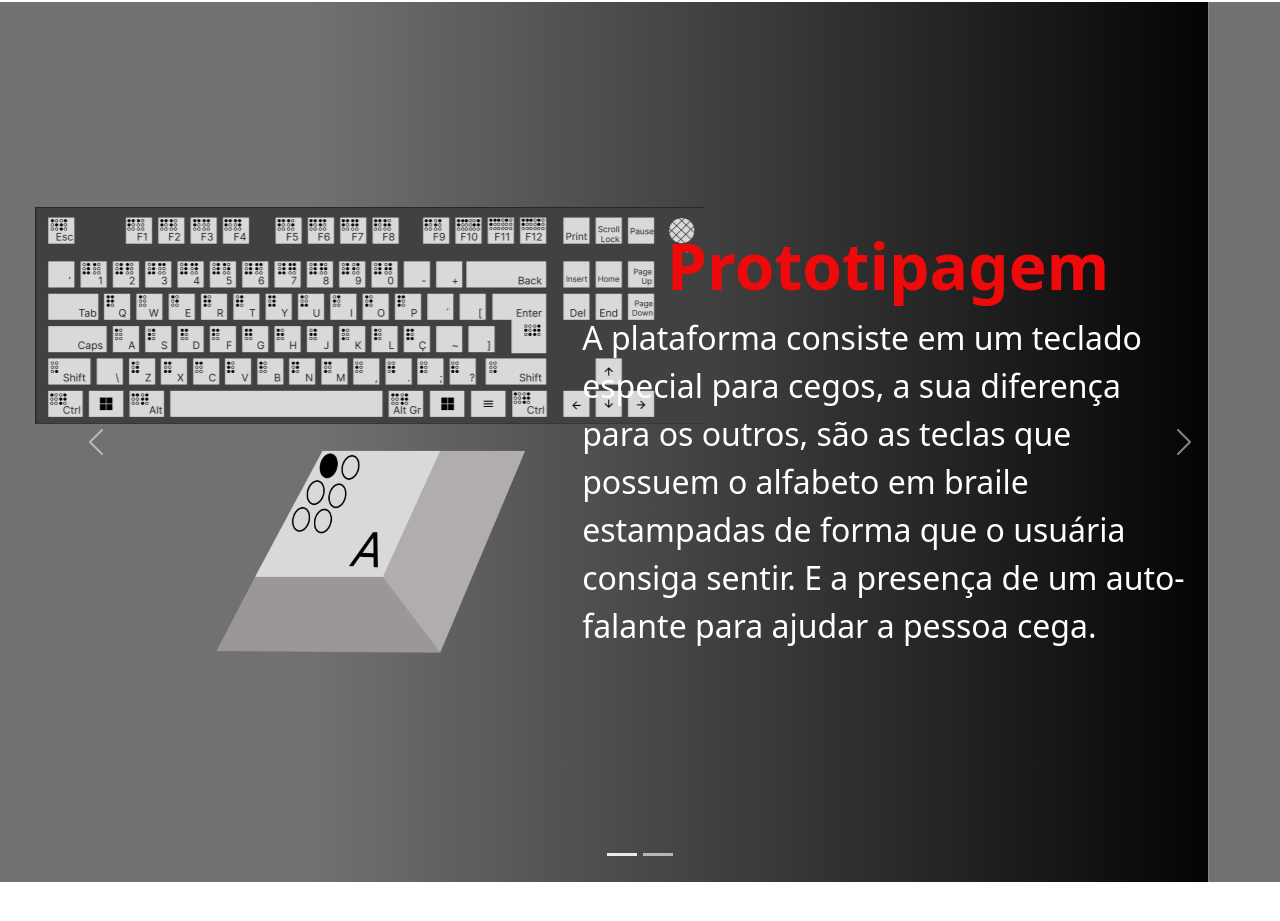
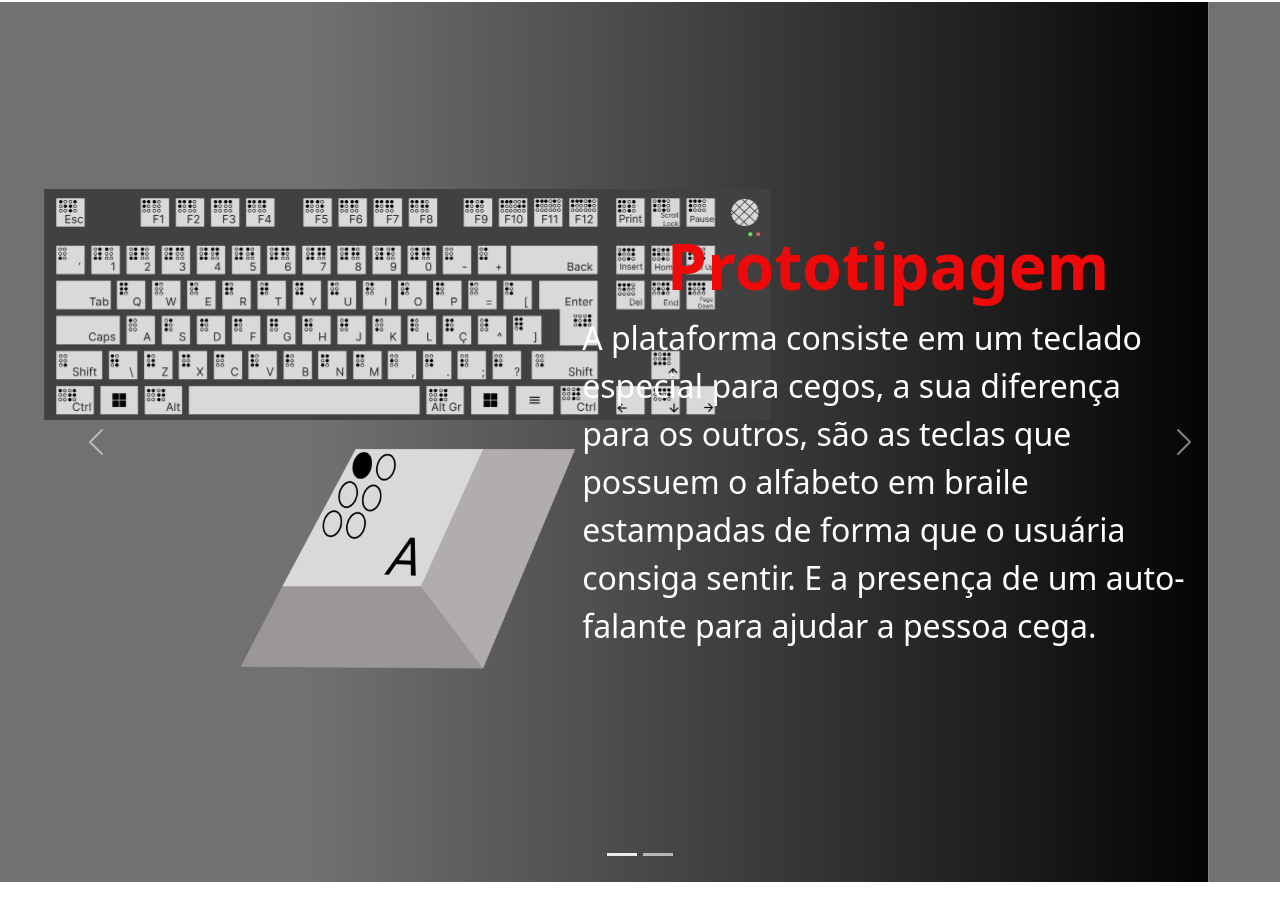
Before and after one commit to DiogoKRosa/Projeto_PI, a plain HTML site: page index.html in a window 1280 px wide. Shown: the part 2181-3102 px from the top of the page. Drawn offline with nearby package versions, Linux system fonts and the light colour scheme.

Commit message:
imagem_alterada

```diff
--- a/index.html
+++ b/index.html
@@ -82,7 +82,7 @@
                   <div class="carousel-item active">
                     <div class="black2">
                       <div class="imagem">
-                        <img src="./imgs/teclado_novo_2.png">
+                        <img src="./imgs/teclado_novo_3.png">
                         <img id="tecla" src="./imgs/Tecla.png" width="50%">
                       </div>
                       <div class="texto_3">
```
Also changed, not shown: imgs/teclado_novo_3.png (added).
